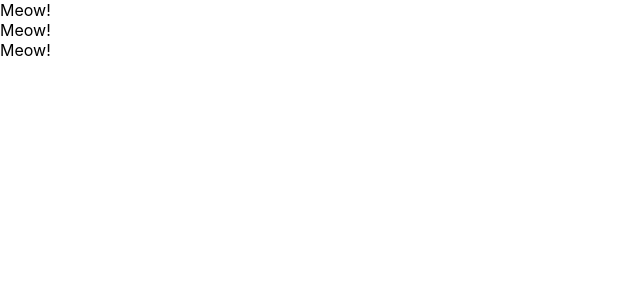
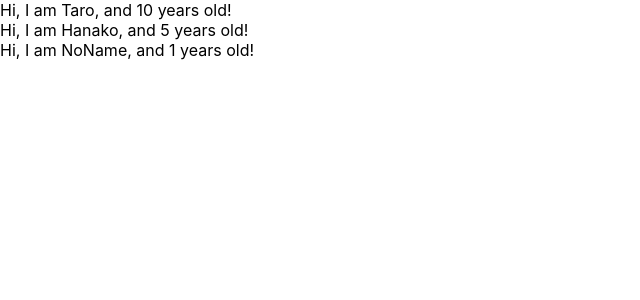
Before and after one commit to toshyss/udemy-react-redux-crud-application, a React (Create React App) app: page / in a window 1280 px wide. Shown: the top 300 px of the page, without its empty margins (0-640 px from the left). Built offline with nearby package versions, Linux system fonts and the light colour scheme.

Commit message:
learn props of component

```diff
--- a/src/App.js
+++ b/src/App.js
@@ -1,39 +1,27 @@
 import React from 'react';
 
-// class App extends Component {
-//   render() {
-//     return (
-//       <React.Fragment>
-//         <label htmlFor="bar">bar</label>
-//         <input type="text" onChange={() => {console.log("I am clicked.")}} />;
-//       </React.Fragment>
-//     )
-
-//   }
-// }
-
-// class App extends Component {
-//   render() {
-//     return React.createElement(
-//       "div",
-//       null,
-//       "Hello, world!"
-//     );
-//   }
-// }
-
 const App = () => {
+  const profiles = [
+    { name: "Taro", age: "10" },
+    { name: "Hanako", age: "5"},
+    { name: "NoName" }
+  ]
   return (
     <div>
-      <Cat />
-      <Cat />
-      <Cat />
+      {
+        profiles.map((profile, index) => {
+          return <User name={profile.name} age={profile.age} key={index} />
+        })
+      }
     </div>
   )
 }
 
-const Cat = () => {
-  return <div>Meow!</div>
+const User = (props) => {
+  return <div>Hi, I am {props.name}, and {props.age} years old! </div>
 }
 
+User.defaultProps = {
+  age: 1
+}
 export default App;
```
